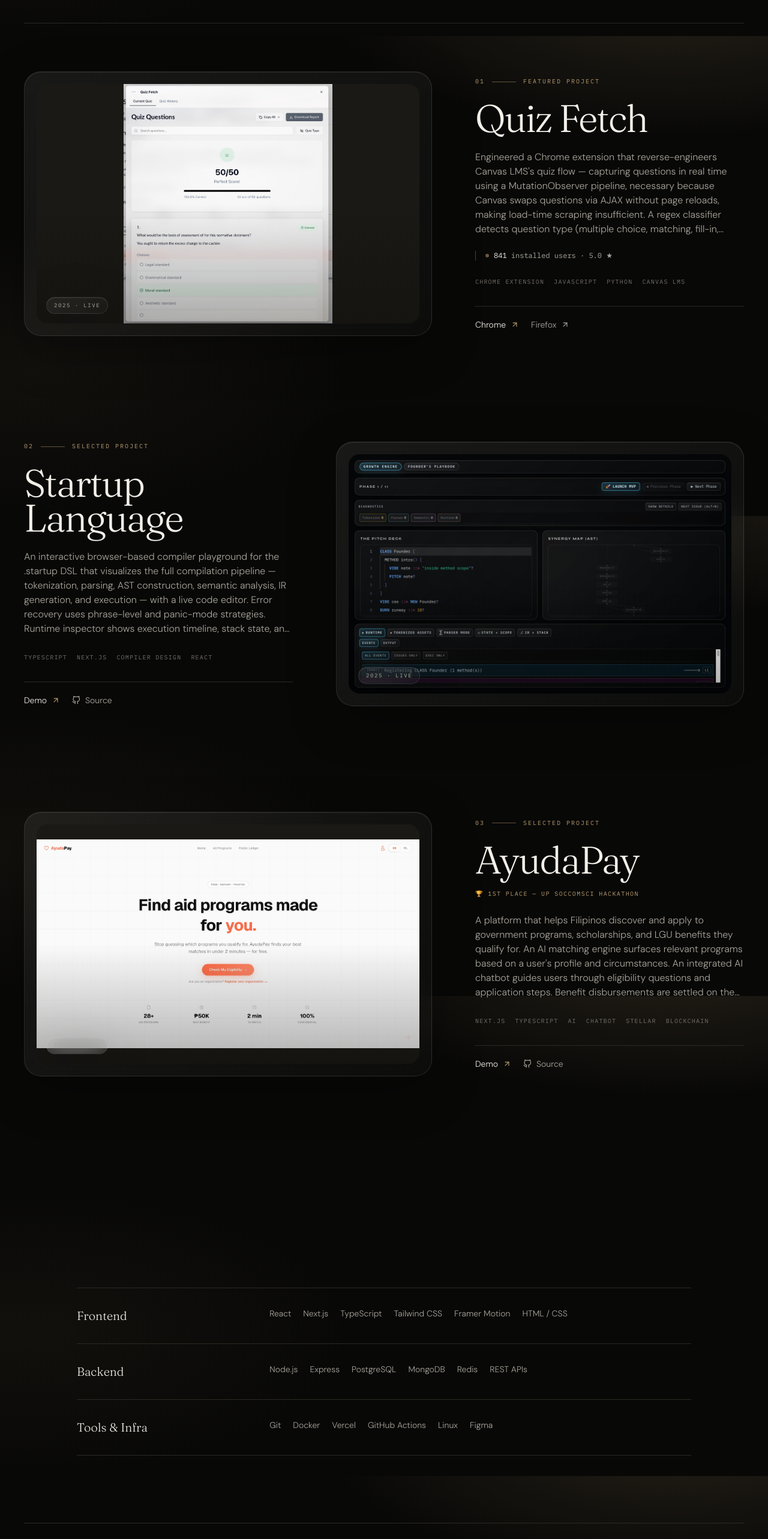
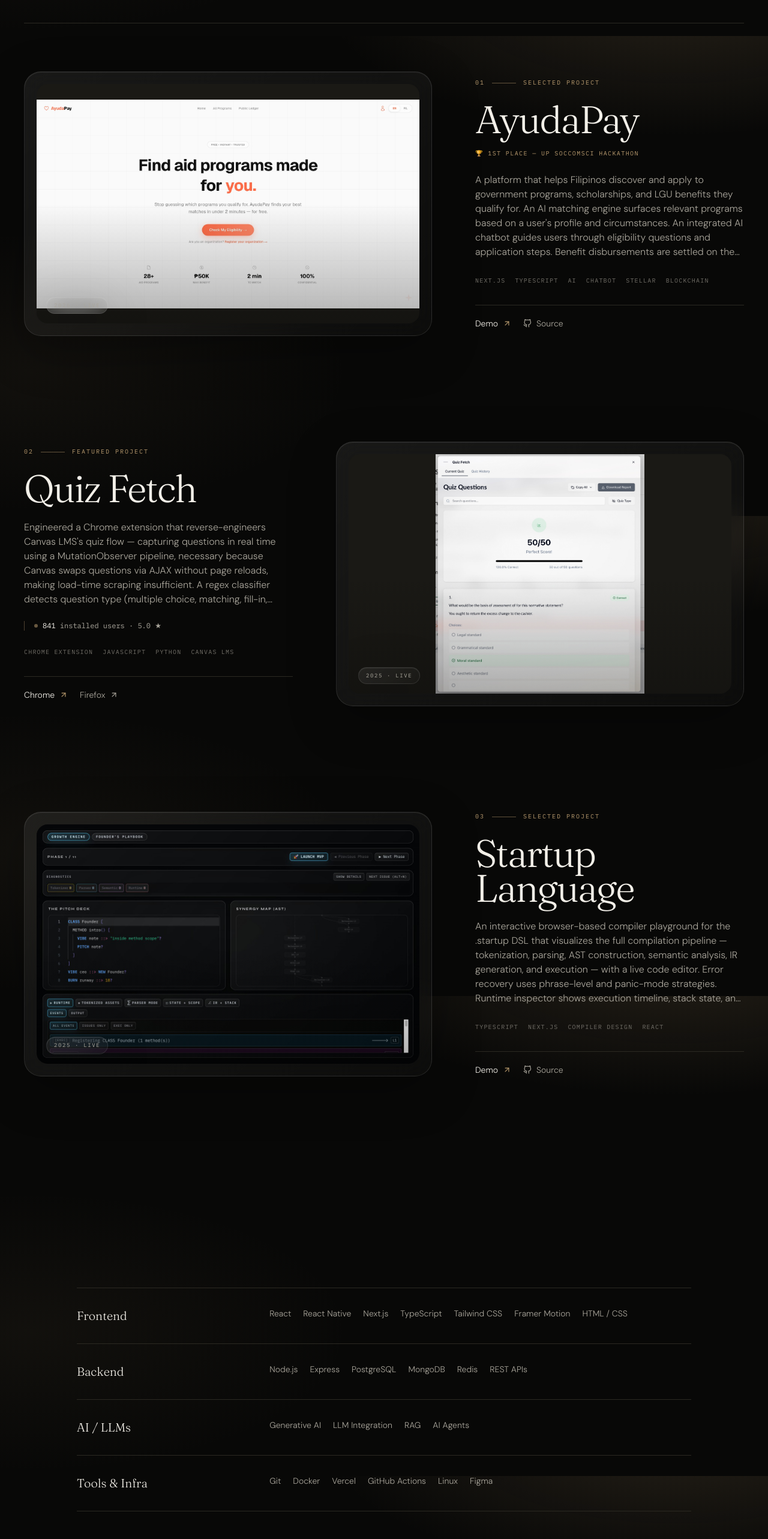
Before and after one commit to wehyn/portfolio, a Next.js app: page / in a window 1280 px wide. Shown: the part 1540-4105 px from the top of the page at 60% size. Built offline with nearby package versions, Linux system fonts and the light colour scheme; no server answers.

Commit message:
Update project order and skills

```diff
--- a/data/projects.ts
+++ b/data/projects.ts
@@ -1,6 +1,21 @@
 import type { Project } from "@/lib/types";
 
 export const projects: Project[] = [
+  {
+    id: "ayudapay",
+    title: "AyudaPay",
+    description:
+      "A platform that helps Filipinos discover and apply to government programs, scholarships, and LGU benefits they qualify for. An AI matching engine surfaces relevant programs based on a user's profile and circumstances. An integrated AI chatbot guides users through eligibility questions and application steps. Benefit disbursements are settled on the Stellar blockchain for transparent, verifiable payouts.",
+    image: "/images/ayudapay.jpg",
+    tags: ["Next.js", "TypeScript", "AI", "Chatbot", "Stellar", "Blockchain"],
+    accentColor: "#16a34a",
+    githubUrl: "https://github.com/wehyn/ayudamatch",
+    liveUrl: "https://ayudapay.vercel.app",
+    liveUrlLabel: "Demo",
+    award: "🏆 1st Place — UP SocComSci Hackathon",
+    year: 2026,
+    status: "live",
+  },
   {
     id: "quiz-fetch",
     title: "Quiz Fetch",
@@ -31,19 +46,4 @@
     year: 2025,
     status: "live",
   },
-  {
-    id: "ayudapay",
-    title: "AyudaPay",
-    description:
-      "A platform that helps Filipinos discover and apply to government programs, scholarships, and LGU benefits they qualify for. An AI matching engine surfaces relevant programs based on a user's profile and circumstances. An integrated AI chatbot guides users through eligibility questions and application steps. Benefit disbursements are settled on the Stellar blockchain for transparent, verifiable payouts.",
-    image: "/images/ayudapay.jpg",
-    tags: ["Next.js", "TypeScript", "AI", "Chatbot", "Stellar", "Blockchain"],
-    accentColor: "#16a34a",
-    githubUrl: "https://github.com/wehyn/ayudamatch",
-    liveUrl: "https://ayudapay.vercel.app",
-    liveUrlLabel: "Demo",
-    award: "🏆 1st Place — UP SocComSci Hackathon",
-    year: 2026,
-    status: "live",
-  },
 ];
--- a/data/skills.ts
+++ b/data/skills.ts
@@ -5,6 +5,7 @@
     category: "Frontend",
     items: [
       { name: "React" },
+      { name: "React Native" },
       { name: "Next.js" },
       { name: "TypeScript" },
       { name: "Tailwind CSS" },
@@ -24,6 +25,15 @@
     ],
   },
   {
+    category: "AI / LLMs",
+    items: [
+      { name: "Generative AI" },
+      { name: "LLM Integration" },
+      { name: "RAG" },
+      { name: "AI Agents" },
+    ],
+  },
+  {
     category: "Tools & Infra",
     items: [
       { name: "Git" },
```
